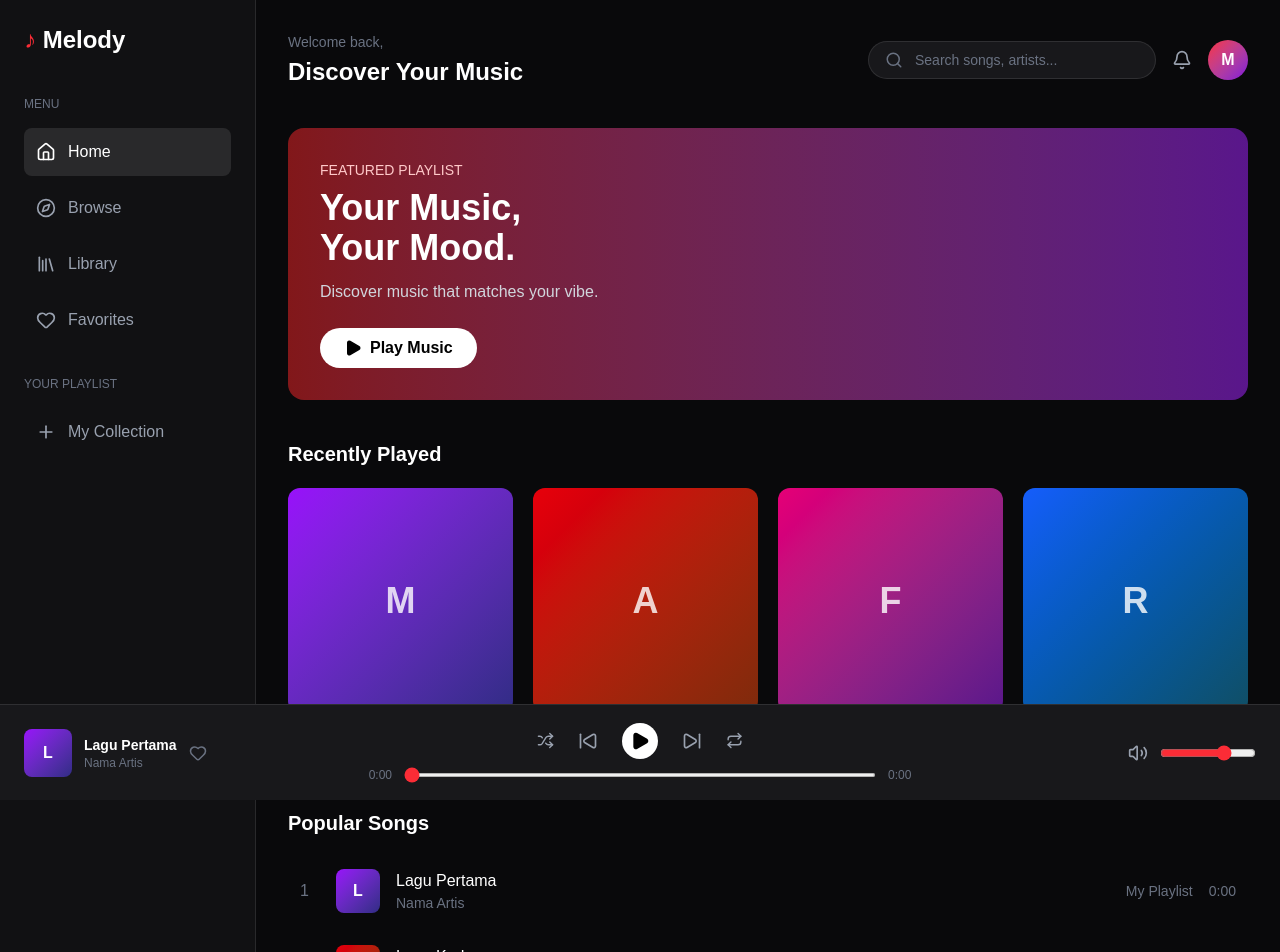
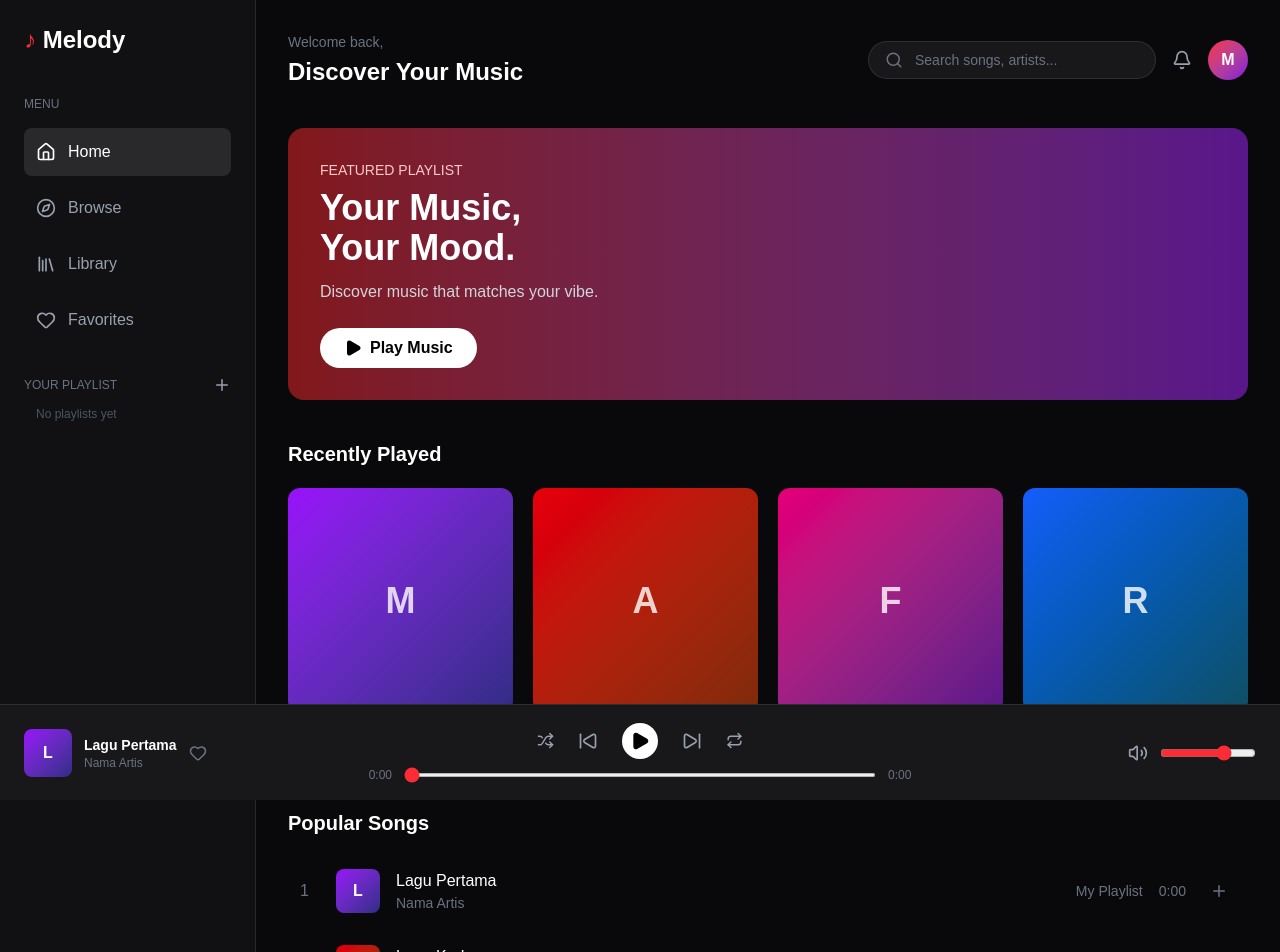
Before and after one commit to lelelawar/melody-music-player, a React (Vite) app: page / in a window 1280 px wide. Shown: the top 952 px of the page. Built offline with nearby package versions, Linux system fonts and the light colour scheme.

Commit message:
create playlist music

```diff
--- a/src/App.jsx
+++ b/src/App.jsx
@@ -1,10 +1,10 @@
-
-import { useState } from 'react'
+import { useEffect, useState } from 'react'
 
 import Sidebar from './components/Sidebar'
 import Header from './components/Header'
 import MainContent from './components/MainContent'
 import MusicPlayer from './components/MusicPlayer'
+import PlaylistModal from './components/PlaylistModal'
 
 import { songs } from './data/songs'
 import useAudioPlayer from './hooks/useAudioPlayer'
@@ -12,6 +12,23 @@ import useAudioPlayer from './hooks/useAudioPlayer'
 function App() {
   const [activePage, setActivePage] = useState('home')
   const [searchQuery, setSearchQuery] = useState('')
+
+  // Membaca playlist dari LocalStorage
+  const [playlists, setPlaylists] = useState(() => {
+    try {
+      return JSON.parse(localStorage.getItem('melody-playlists')) || []
+    } catch {
+      return []
+    }
+  })
+
+  const [isPlaylistModalOpen, setIsPlaylistModalOpen] = useState(false)
+  const [selectedSongForPlaylist, setSelectedSongForPlaylist] = useState(null)
+
+  // Menyimpan playlist ke LocalStorage
+  useEffect(() => {
+    localStorage.setItem('melody-playlists', JSON.stringify(playlists))
+  }, [playlists])
 
   const {
     currentSong,
@@ -34,16 +51,50 @@ function App() {
     toggleFavorite,
   } = useAudioPlayer(songs)
 
+  // Membuka modal playlist
+  const openPlaylistModal = (song = null) => {
+    setSelectedSongForPlaylist(song)
+    setIsPlaylistModalOpen(true)
+  }
+
+  // Membuat playlist baru
+  const createPlaylist = (name) => {
+    const newPlaylist = {
+      id: Date.now(),
+      name,
+      songIds: [],
+    }
+
+    setPlaylists((previous) => [...previous, newPlaylist])
+  }
+
+  // Menambahkan lagu ke playlist
+  const addSongToPlaylist = (song, playlistId) => {
+    setPlaylists((previous) =>
+      previous.map((playlist) => {
+        if (playlist.id !== playlistId) return playlist
+
+        if (playlist.songIds.includes(song.id)) return playlist
+
+        return {
+          ...playlist,
+          songIds: [...playlist.songIds, song.id],
+        }
+      })
+    )
+  }
+
   return (
     <div className="flex min-h-screen bg-[#09090b] text-white">
 
       <Sidebar
         activePage={activePage}
         onNavigate={setActivePage}
+        playlists={playlists}
+        onCreateClick={() => openPlaylistModal()}
       />
 
       <div className="flex-1 min-w-0 p-8 pb-32">
-
         <Header
           searchQuery={searchQuery}
           onSearchChange={setSearchQuery}
@@ -53,9 +104,10 @@ function App() {
           activePage={activePage}
           searchQuery={searchQuery}
           favorites={favorites}
+          playlists={playlists}
           onPlaySong={playSong}
+          onAddSongToPlaylist={openPlaylistModal}
         />
-
       </div>
 
       <MusicPlayer
@@ -77,6 +129,16 @@ function App() {
         onToggleFavorite={toggleFavorite}
       />
 
+      {isPlaylistModalOpen && (
+        <PlaylistModal
+          playlists={playlists}
+          song={selectedSongForPlaylist}
+          onClose={() => setIsPlaylistModalOpen(false)}
+          onCreatePlaylist={createPlaylist}
+          onAddSong={addSongToPlaylist}
+        />
+      )}
+
     </div>
   )
 }
--- a/src/components/MainContent.jsx
+++ b/src/components/MainContent.jsx
@@ -1,19 +1,32 @@
-
 import { albums, songs } from '../data/songs'
-import { Play, Music, Heart } from 'lucide-react'
+import { Play, Music, Heart, Plus } from 'lucide-react'
 
 function MainContent({
   activePage,
   searchQuery,
   favorites,
+  playlists,
   onPlaySong,
+  onAddSongToPlaylist,
 }) {
+  const selectedPlaylist = activePage.startsWith('playlist-')
+    ? playlists.find(
+        (playlist) => String(playlist.id) === activePage.replace('playlist-', '')
+      )
+    : null
+
   const favoriteSongs = songs.filter((song) =>
     favorites.includes(song.id)
   )
 
+  const playlistSongs = selectedPlaylist
+    ? songs.filter((song) => selectedPlaylist.songIds.includes(song.id))
+    : songs
+
   const pageSongs = activePage === 'favorites'
     ? favoriteSongs
+    : selectedPlaylist
+      ? playlistSongs
       : songs
 
   const filteredSongs = pageSongs.filter((song) => {
@@ -32,6 +45,10 @@ function MainContent({
     library: 'Your Library',
     favorites: 'Your Favorites',
   }
+
+  const pageTitle = selectedPlaylist
+    ? selectedPlaylist.name
+    : pageTitles[activePage] || 'Popular Songs'
 
   return (
     <main>
@@ -73,9 +90,7 @@ function MainContent({
         activePage === 'library') && (
         <section className="mb-10">
           <h2 className="text-xl font-bold mb-5">
-            {activePage === 'library'
-              ? 'Your Albums'
-              : 'Recently Played'}
+            {activePage === 'library' ? 'Your Albums' : 'Recently Played'}
           </h2>
 
           <div className="grid grid-cols-2 md:grid-cols-4 gap-5">
@@ -110,19 +125,20 @@ function MainContent({
           )}
 
           <h2 className="text-xl font-bold">
-            {searchQuery
-              ? 'Search Results'
-              : pageTitles[activePage] || 'Popular Songs'}
+            {searchQuery ? 'Search Results' : pageTitle}
           </h2>
         </div>
 
         {filteredSongs.length > 0 ? (
           <div className="space-y-2">
             {filteredSongs.map((song, index) => (
+              <div
+                key={song.id}
+                className="flex items-center gap-4 p-3 rounded-lg hover:bg-white/5 transition"
+              >
                 <button
-                key={song.id}
                   onClick={() => onPlaySong(song)}
-                className="w-full text-left flex items-center gap-4 p-3 rounded-lg hover:bg-white/5 transition"
+                  className="flex flex-1 min-w-0 items-center gap-4 text-left"
                 >
                   <span className="text-gray-500 w-5">
                     {index + 1}
@@ -137,7 +153,7 @@ function MainContent({
                       {song.title}
                     </h3>
 
-                  <p className="text-sm text-gray-500">
+                    <p className="text-sm text-gray-500 truncate">
                       {song.artist}
                     </p>
                   </div>
@@ -150,6 +166,15 @@ function MainContent({
                     {song.duration}
                   </p>
                 </button>
+
+                <button
+                  onClick={() => onAddSongToPlaylist(song)}
+                  className="text-gray-500 hover:text-red-500 p-2 transition"
+                  title="Add to Playlist"
+                >
+                  <Plus size={18} />
+                </button>
+              </div>
             ))}
           </div>
         ) : (
@@ -159,12 +184,14 @@ function MainContent({
             <h3 className="font-semibold mb-2">
               {activePage === 'favorites' && !searchQuery
                 ? 'No Favorites Yet'
+                : selectedPlaylist && !searchQuery
+                  ? 'This Playlist Is Empty'
                   : 'No Songs Found'}
             </h3>
 
             <p className="text-sm text-gray-500">
-              {activePage === 'favorites' && !searchQuery
-                ? 'Add some songs to your favorites first.'
+              {selectedPlaylist && !searchQuery
+                ? 'Add songs using the plus button in your music list.'
                 : 'Try searching with another keyword.'}
             </p>
           </div>
--- /dev/null
+++ b/src/components/PlaylistModal.jsx
@@ -0,0 +1,115 @@
+import { useState } from 'react'
+import { X, Plus, ListMusic } from 'lucide-react'
+
+function PlaylistModal({
+  playlists,
+  song,
+  onClose,
+  onCreatePlaylist,
+  onAddSong,
+}) {
+  const [playlistName, setPlaylistName] = useState('')
+  const [selectedPlaylist, setSelectedPlaylist] = useState('')
+
+  const handleCreate = (event) => {
+    event.preventDefault()
+
+    const name = playlistName.trim()
+
+    if (!name) return
+
+    onCreatePlaylist(name)
+    setPlaylistName('')
+    onClose()
+  }
+
+  const handleAdd = () => {
+    if (!selectedPlaylist || !song) return
+
+    onAddSong(song, Number(selectedPlaylist))
+    onClose()
+  }
+
+  return (
+    <div className="fixed inset-0 z-[60] bg-black/70 flex items-center justify-center p-4">
+      <div className="w-full max-w-md bg-[#18181b] border border-white/10 rounded-2xl p-6">
+
+        <div className="flex items-center justify-between mb-6">
+          <div className="flex items-center gap-2">
+            <ListMusic className="text-red-500" />
+            <h2 className="text-xl font-bold">
+              {song ? 'Add to Playlist' : 'Create Playlist'}
+            </h2>
+          </div>
+
+          <button onClick={onClose} className="text-gray-400 hover:text-white">
+            <X />
+          </button>
+        </div>
+
+        {song && playlists.length > 0 && (
+          <div className="mb-5">
+            <label className="block text-sm text-gray-400 mb-2">
+              Select Playlist
+            </label>
+
+            <select
+              value={selectedPlaylist}
+              onChange={(event) => setSelectedPlaylist(event.target.value)}
+              className="w-full bg-[#27272a] border border-white/10 rounded-lg p-3 text-white outline-none"
+            >
+              <option value="">Choose a playlist</option>
+
+              {playlists.map((playlist) => (
+                <option key={playlist.id} value={playlist.id}>
+                  {playlist.name}
+                </option>
+              ))}
+            </select>
+
+            <button
+              onClick={handleAdd}
+              disabled={!selectedPlaylist}
+              className="w-full mt-3 bg-red-600 hover:bg-red-700 disabled:opacity-40 disabled:cursor-not-allowed rounded-lg p-3 font-semibold transition"
+            >
+              Add Song
+            </button>
+          </div>
+        )}
+
+        {song && playlists.length === 0 && (
+          <p className="text-sm text-gray-400 mb-5">
+            You don't have a playlist yet. Create one below.
+          </p>
+        )}
+
+        <form onSubmit={handleCreate}>
+          <label className="block text-sm text-gray-400 mb-2">
+            {song ? 'Or create a new playlist' : 'Playlist Name'}
+          </label>
+
+          <input
+            type="text"
+            value={playlistName}
+            onChange={(event) => setPlaylistName(event.target.value)}
+            placeholder="Enter playlist name..."
+            maxLength={40}
+            className="w-full bg-[#27272a] border border-white/10 rounded-lg p-3 text-white outline-none focus:border-red-500"
+          />
+
+          <button
+            type="submit"
+            disabled={!playlistName.trim()}
+            className="w-full mt-3 bg-white text-black hover:bg-gray-200 disabled:opacity-40 disabled:cursor-not-allowed rounded-lg p-3 font-semibold transition flex items-center justify-center gap-2"
+          >
+            <Plus size={18} />
+            Create Playlist
+          </button>
+        </form>
+
+      </div>
+    </div>
+  )
+}
+
+export default PlaylistModal
--- a/src/components/Sidebar.jsx
+++ b/src/components/Sidebar.jsx
@@ -1,13 +1,18 @@
-
 import {
   Home,
   Compass,
   Library,
   Heart,
   Plus,
+  ListMusic,
 } from 'lucide-react'
 
-function Sidebar({ activePage, onNavigate }) {
+function Sidebar({
+  activePage,
+  onNavigate,
+  playlists,
+  onCreateClick,
+}) {
   const menus = [
     { id: 'home', label: 'Home', icon: Home },
     { id: 'browse', label: 'Browse', icon: Compass },
@@ -30,14 +35,13 @@ function Sidebar({ activePage, onNavigate }) {
         <nav className="space-y-2">
           {menus.map((menu) => {
             const Icon = menu.icon
-            const isActive = activePage === menu.id
 
             return (
               <button
                 key={menu.id}
                 onClick={() => onNavigate(menu.id)}
                 className={`w-full flex items-center gap-3 p-3 rounded-lg transition ${
-                  isActive
+                  activePage === menu.id
                     ? 'text-white bg-white/10'
                     : 'text-gray-400 hover:text-white hover:bg-white/5'
                 }`}
@@ -50,23 +54,55 @@ function Sidebar({ activePage, onNavigate }) {
         </nav>
       </div>
 
-      <div>
-        <p className="text-xs text-gray-500 uppercase mb-4">
-          Your Playlist
-        </p>
+      <div className="mb-4">
+        <div className="flex items-center justify-between mb-3">
+          <p className="text-xs text-gray-500 uppercase">
+            Your Playlist
+          </p>
 
-        <button
-          onClick={() => onNavigate('library')}
-          className="flex items-center gap-3 text-gray-400 hover:text-white p-3"
-        >
-          <Plus size={20} />
-          My Collection
-        </button>
+          <button
+            onClick={onCreateClick}
+            className="text-gray-400 hover:text-white"
+            title="Create Playlist"
+          >
+            <Plus size={18} />
+          </button>
+        </div>
+
+        <div className="space-y-2">
+          {playlists.map((playlist) => {
+            const pageId = `playlist-${playlist.id}`
+
+            return (
+              <button
+                key={playlist.id}
+                onClick={() => onNavigate(pageId)}
+                className={`w-full flex items-center gap-3 p-3 rounded-lg text-left transition ${
+                  activePage === pageId
+                    ? 'text-white bg-white/10'
+                    : 'text-gray-400 hover:text-white hover:bg-white/5'
+                }`}
+              >
+                <ListMusic size={18} />
+                <span className="truncate text-sm">
+                  {playlist.name}
+                </span>
+              </button>
+            )
+          })}
+
+          {playlists.length === 0 && (
+            <p className="text-xs text-gray-600 px-3">
+              No playlists yet
+            </p>
+          )}
+        </div>
       </div>
 
       <div className="mt-auto text-xs text-gray-600">
         Melody Music Player v1.0
       </div>
+
     </aside>
   )
 }
```
Lines whose indentation alone changed are shown as unchanged.
